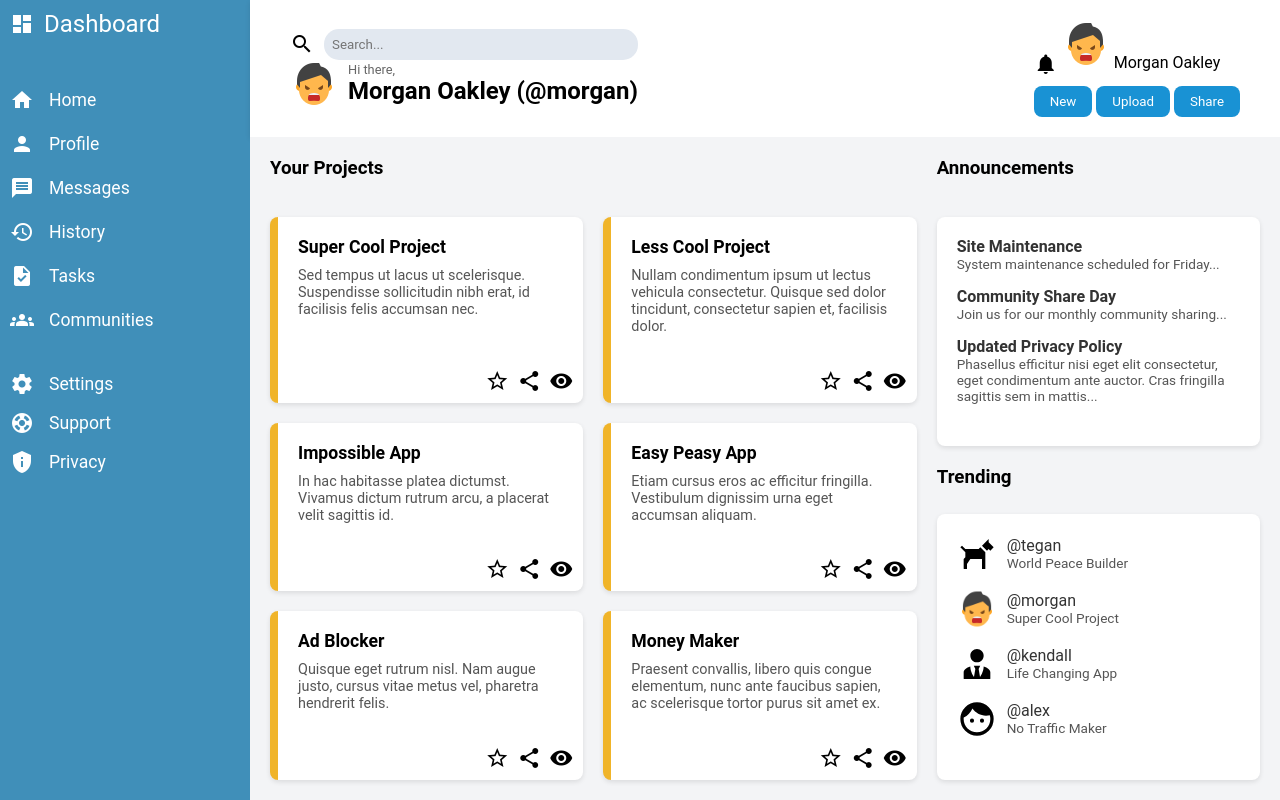
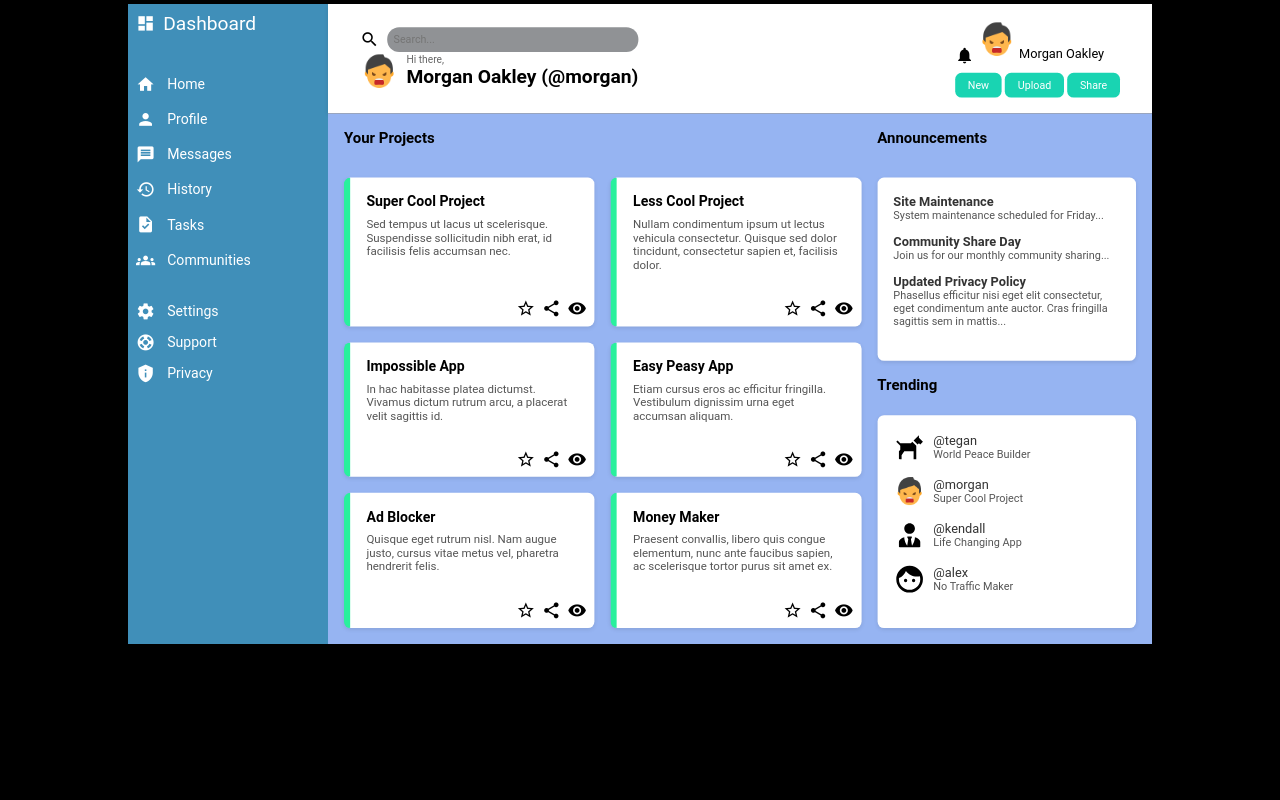
Before and after one commit to yadavnan/qtrams_practice, a plain HTML site: page admin_dash/index.html in a window 1280 px wide. Drawn offline with Linux system fonts and the light colour scheme.

Commit message:
scalleupdts

```diff
--- a/admin_dash/admin.css
+++ b/admin_dash/admin.css
@@ -12,11 +12,20 @@
     vertical-align: middle;
 }
 
+body{
+    background-color: black;
+    align-items: start;
+    overflow: hidden;
+}
+
 .container {
     display: grid;
     grid-template-columns: 250px 1fr;
     grid-template-rows: auto 1fr;
     min-height: 100vh;
+    transform: scale(0.8);
+    margin-top: -76px;
+    /* top: 0; */
 }
 
 /* Sidebar Styles */
@@ -105,7 +114,7 @@
     padding: 8px;
     border-radius: 15px;
     border: none;
-    background-color: #e2e8f0;
+    background-color: #909295;
 }
 
 .header-right {
@@ -119,7 +128,7 @@
     padding: 8px 16px;
     border: none;
     border-radius: 8px;
-    background-color: #1992d4;
+    background-color: #19d4b2;
     color: white;
     cursor: pointer;
 }
@@ -133,7 +142,7 @@
 
 /* Main Content Styles */
 .main-content {
-    background-color: #f3f4f6;
+    background-color: #96b4f2;
     padding: 20px;
     display: grid;
     grid-template-columns: 2fr 1fr;
@@ -150,7 +159,7 @@
     background-color: white;
     padding: 20px;
     border-radius: 8px;
-    border-left: 8px solid #f0b429;
+    border-left: 8px solid #29f09d;
     box-shadow: 0 2px 5px rgba(0, 0, 0, 0.1);
     position: relative; /* Ensures each card can position its children absolutely */
    /* Optional padding for content inside the card */
```
